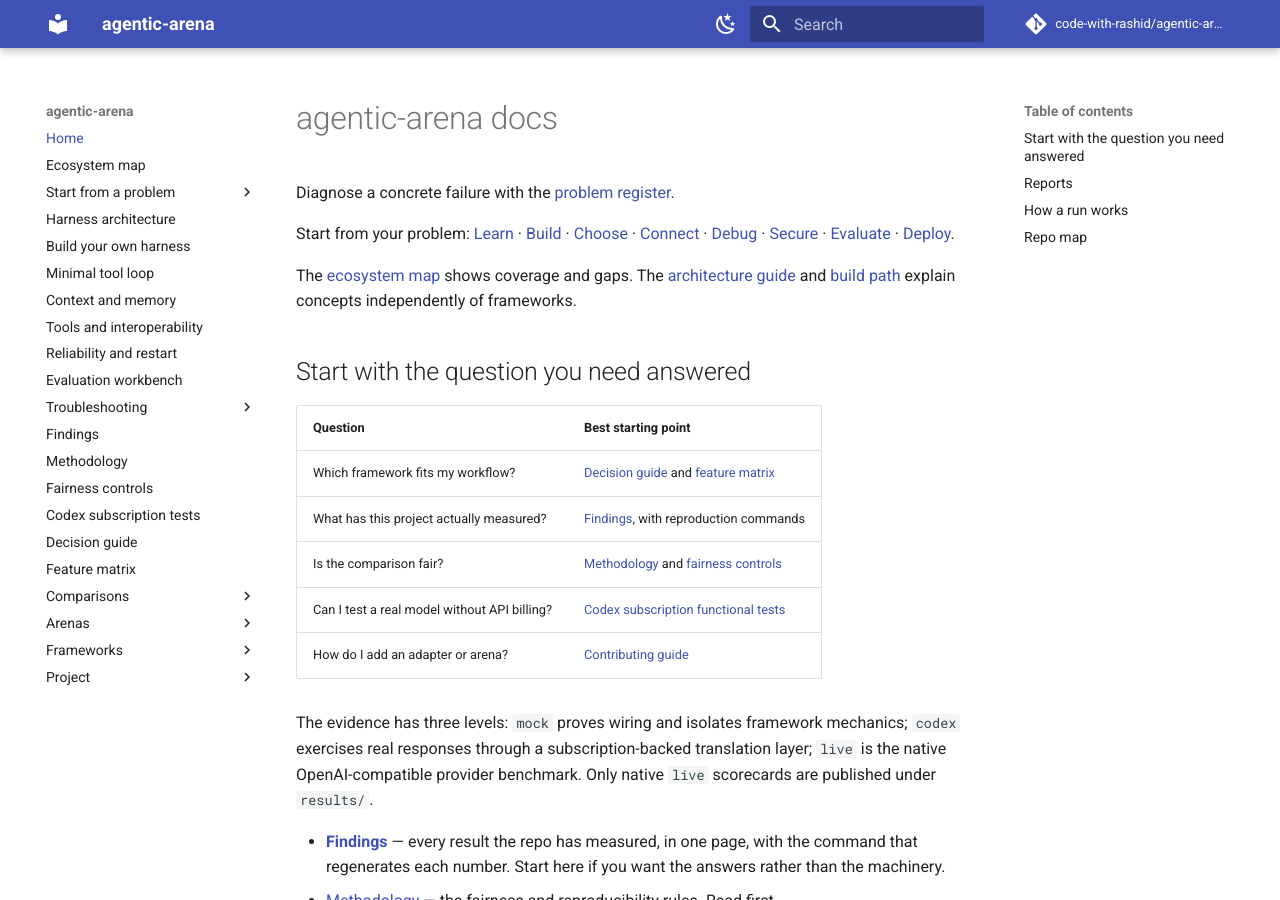
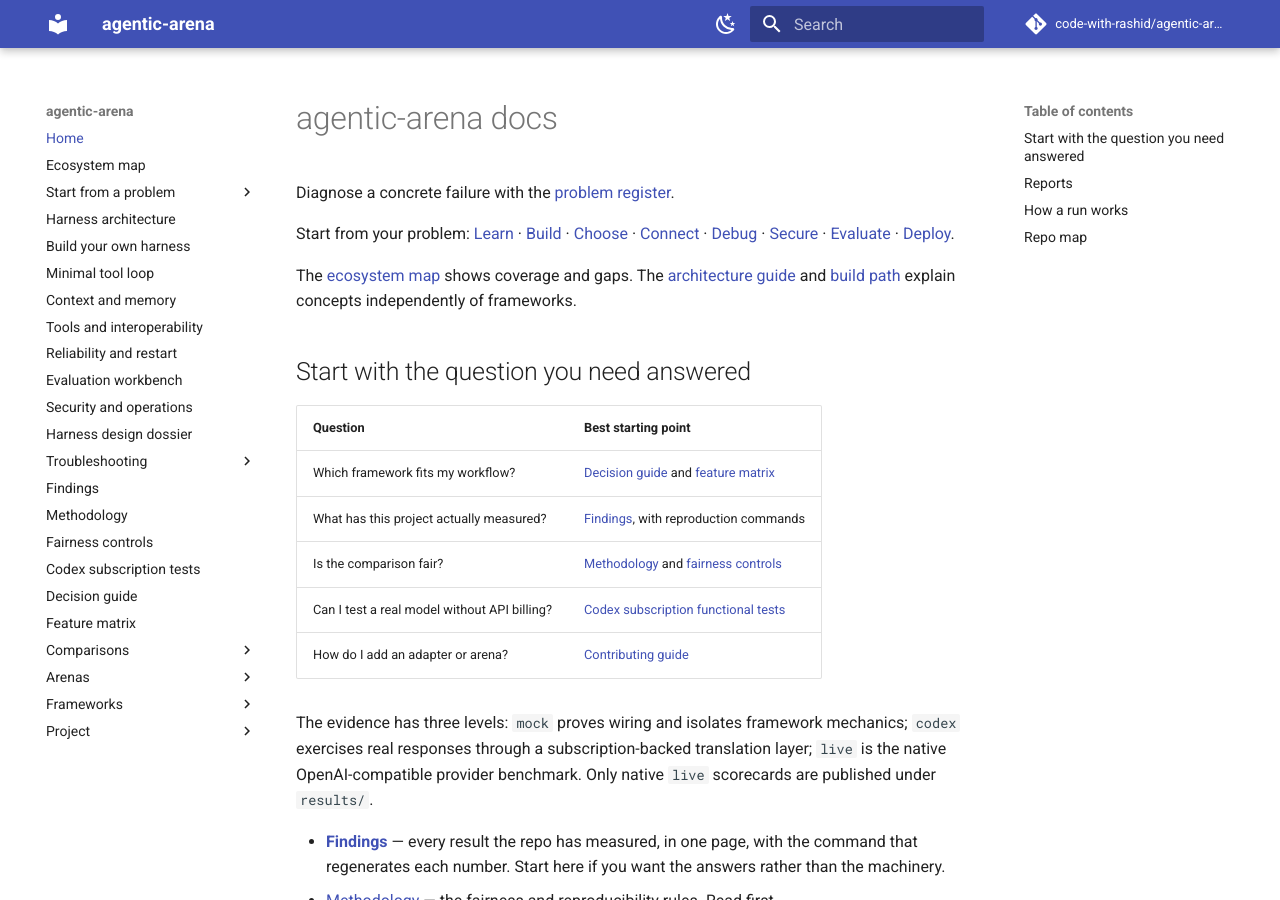
Before and after one commit to code-with-rashid/agentic-arena, an MkDocs documentation site: the page built from docs/index.md, in a window 1280 px wide and 900 px high. Built offline with MkDocs 1.6.1 and Material for MkDocs 9.7.7, drawn with Linux system fonts in a browser that asks for light colours; comment, search, counter and statistics services are not loaded.

Commit message:
docs: synthesize neutral harness design contracts and experiments (#118)

```diff
--- a/mkdocs.yml
+++ b/mkdocs.yml
@@ -66,6 +66,8 @@ nav:
   - Tools and interoperability: build/protocols.md
   - Reliability and restart: build/reliability.md
   - Evaluation workbench: build/evaluation.md
+  - Security and operations: build/security-operations.md
+  - Harness design dossier: build/design-dossier.md
   - Troubleshooting:
       - Problem register: problems/index.md
       - Context growth: problems/context-growth.md
@@ -93,6 +95,7 @@ nav:
       - rag: arenas/rag.md
       - human_in_the_loop: arenas/human_in_the_loop.md
       - durable_state: arenas/durable_state.md
+      - boundary_response: arenas/boundary_response.md
   - Frameworks:
       - Overview: frameworks/README.md
       - LangGraph: frameworks/langgraph.md
```
Also changed, not shown: 2 other files.
